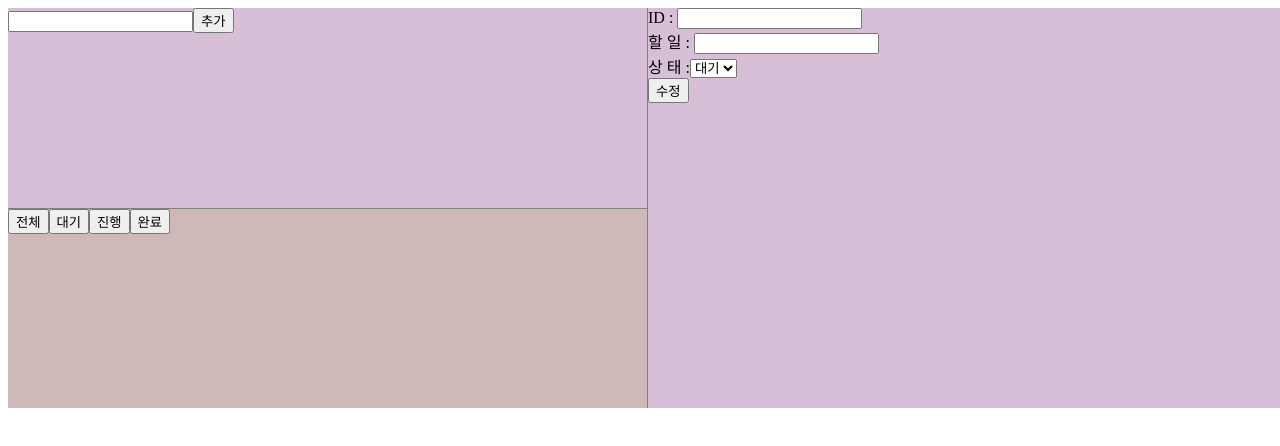
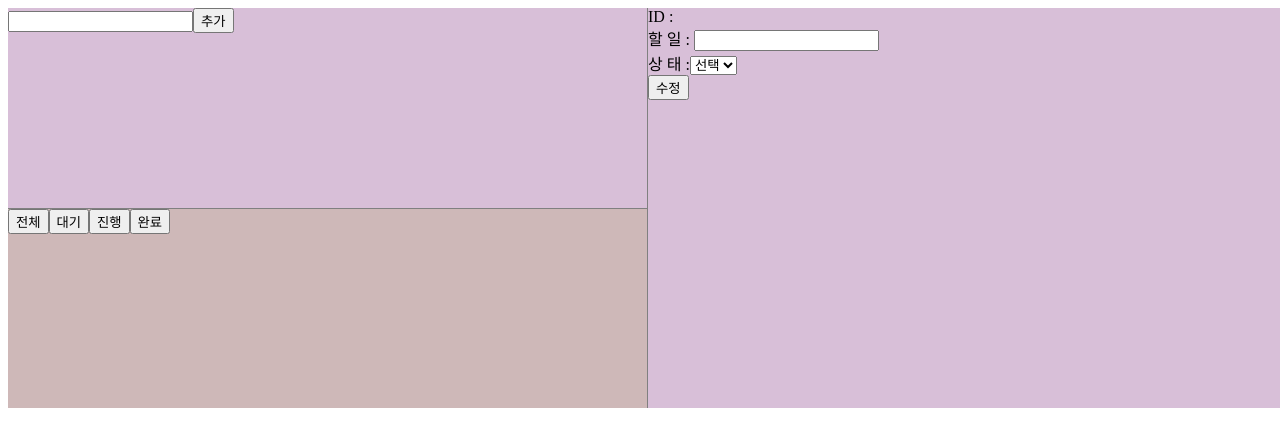
Before and after one commit to mia02125/React_TodoList, a React (Create React App) app: page / in a window 1280 px wide. Shown: the top 446 px of the page. Built offline with nearby package versions, Linux system fonts and the light colour scheme.

Commit message:
네이밍 규칙

```diff
--- a/src/TodoDetail.tsx
+++ b/src/TodoDetail.tsx
@@ -13,8 +13,8 @@ export const TodoDetail = () => {
       status : ''
     });
 
-    const todoItem : ITodo | undefined = todoState.todos.find(item => item.id === todoState.selectedId);
-
+    const todoItem : ITodo | undefined = todoState.todos.find(item =>
+                                          item.id === todoState.selectedId);
 
     const handlerUpdateTodo = (todo? : ITodo) => {
       updateTodo(todo)
@@ -41,12 +41,13 @@ export const TodoDetail = () => {
   return (
     <div className="main-item3">
       <span>
-        ID : <input value={todoItem?.id}></input>
+        ID : <span>{todoItem?.id}</span>
         <br/>
         할 일 : <input value={todoItem_temp?.content || todoItem?.content} onChange={e => onChangeContent(e.target.value)}></input>
         <br/>
         상 태 :
         <select  value={todoItem_temp?.status || todoItem?.status} onChange={e => setTodoItem_temp({...todoItem_temp, id : todoItem?.id, content : todoItem?.content || '', status : e.target.value})}>
+          <option value="">선택</option>
           <option value="대기">대기</option>
           <option value="진행">진행</option>
           <option value="완료">완료</option>
@@ -56,5 +57,4 @@ export const TodoDetail = () => {
       <button onClick={() => handlerUpdateTodo(todoItem_temp)}>수정</button>
     </div>
   )
-
 }
--- a/src/TodoZone.tsx
+++ b/src/TodoZone.tsx
@@ -33,7 +33,7 @@ const FilterList = (prop : {filtered : string}) => {
 
   if(prop.filtered != '') {
     filterList = todoState.todos.filter(item => {
-      return item.status === prop.filtered
+      return item.status === prop.filtered;
     })
   } else {
     filterList = todoState.todos;
@@ -57,14 +57,14 @@ const TodoListItem = (prop : {todo : ITodo}) => {
       todos : [...todoState.todos],
       selectedId : id
     }
-    setTodoState(selectedData)
+    setTodoState(selectedData);
     console.log(selectedData);
   }
 
 const deleteTodo = (id? : number) => {
   const deletedData : ITodoState = {
     todos : todoState.todos.filter(item => {
-      return item.id !== id
+      return item.id !== id;
     }),
   }
   setTodoState(deletedData);
```
Also changed, not shown: src/TodoCreater.tsx (+1 -7 lines).
